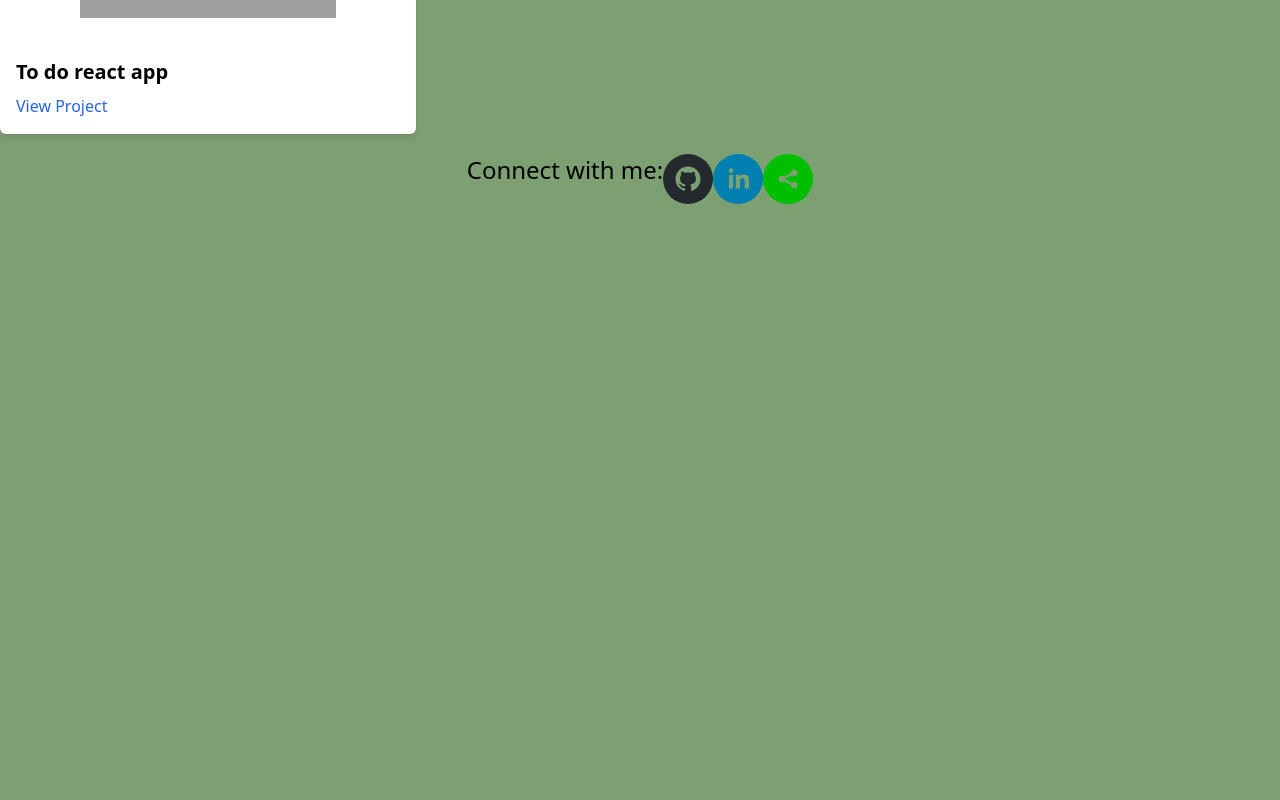
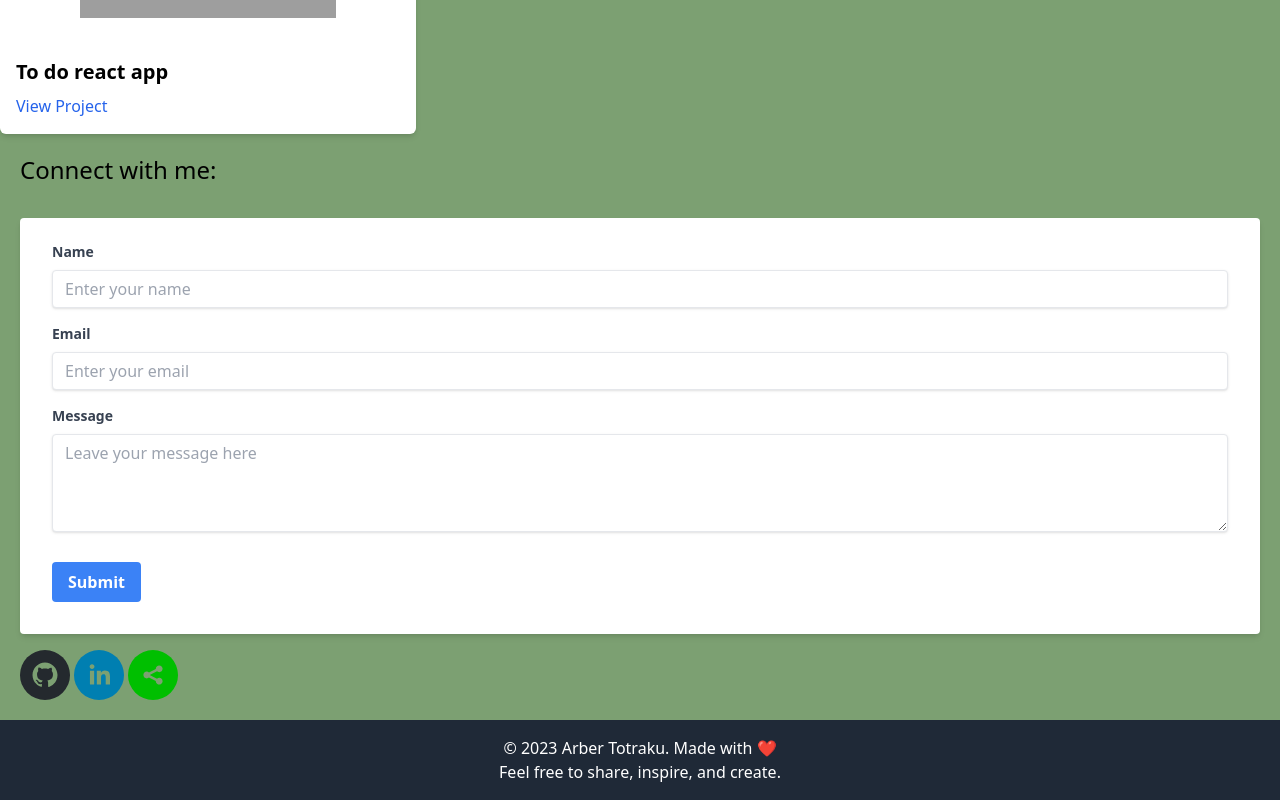
Before and after one commit to ArberTotraku/portofolio, a React (Create React App) app: page / in a window 1280 px wide. Shown: the part 3128-3928 px from the top of the page. Before the commit the page ends 3352 px from the top, so only its background shows below. Built offline with nearby package versions, Linux system fonts and the light colour scheme; grey boxes are pictures that could not be loaded.

Commit message:
almost there :D ,added Contact form

```diff
--- a/src/App.jsx
+++ b/src/App.jsx
@@ -1,10 +1,11 @@
 import React from "react";
 import About from "./pages/About.jsx";
-import Footer from "./pages/Contact.jsx";
+import Footer from "./pages/Footer.jsx";
 import Projects from "./pages/Projects.jsx";
 import "./App.css";
 import Header from "./pages/Header.jsx";
 import Nav from "../src/components/Hamburger.jsx";
+import Contact from "./pages/Contact.jsx"
 // import HamburgerMenu from './components/HamburgerMenu.jsx'
 // import Navbar from './pages/Navbar.jsx'
 const App = () => {
@@ -17,6 +18,7 @@ const App = () => {
       <Header />
       <About />
       <Projects />
+      <Contact/>
       <Footer />
     </div>
   );
--- /dev/null
+++ b/src/components/Form.jsx
@@ -0,0 +1,90 @@
+import React, { useState } from 'react';
+
+function Form() {
+  const [formData, setFormData] = useState({
+    name: '',
+    email: '',
+    message: '', // Add a message field to the form data
+  });
+  const [message, setMessage] = useState(''); // State for displaying a message
+
+  const handleChange = (e) => {
+    const { name, value } = e.target;
+    setFormData({
+      ...formData,
+      [name]: value,
+    });
+  };
+
+  const handleSubmit = (e) => {
+    e.preventDefault();
+    // You can perform form submission logic here
+    // For this example, let's just set a success message
+    setMessage('Form submitted successfully!');
+  };
+
+  return (
+    <div className="container mx-auto mt-8">
+      <form onSubmit={handleSubmit} className="bg-white shadow-md rounded px-8 pt-6 pb-8 mb-4">
+        <div className="mb-4">
+          <label className="block text-gray-700 text-sm font-bold mb-2" htmlFor="name">
+            Name
+          </label>
+          <input
+            className="shadow appearance-none border rounded w-full py-2 px-3 text-gray-700 leading-tight focus:outline-none focus:shadow-outline"
+            id="name"
+            type="text"
+            name="name"
+            value={formData.name}
+            onChange={handleChange}
+            placeholder="Enter your name"
+          />
+        </div>
+        <div className="mb-4">
+          <label className="block text-gray-700 text-sm font-bold mb-2" htmlFor="email">
+            Email
+          </label>
+          <input
+            className="shadow appearance-none border rounded w-full py-2 px-3 text-gray-700 leading-tight focus:outline-none focus:shadow-outline"
+            id="email"
+            type="email"
+            name="email"
+            value={formData.email}
+            onChange={handleChange}
+            placeholder="Enter your email"
+          />
+        </div>
+        <div className="mb-6">
+          <label className="block text-gray-700 text-sm font-bold mb-2" htmlFor="message">
+            Message
+          </label>
+          <textarea
+            className="shadow appearance-none border rounded w-full py-2 px-3 text-gray-700 leading-tight focus:outline-none focus:shadow-outline"
+            id="message"
+            name="message"
+            value={formData.message}
+            onChange={handleChange}
+            placeholder="Leave your message here"
+            rows="4"
+          />
+        </div>
+        <div className="flex items-center justify-between">
+          <button
+            className="bg-blue-500 hover:bg-blue-700 text-white font-bold py-2 px-4 rounded focus:outline-none focus:shadow-outline"
+            type="submit"
+          >
+            Submit
+          </button>
+        </div>
+      </form>
+      {message && ( // Display message only when it's not empty
+        <div className="bg-green-100 border border-green-400 text-green-700 px-4 py-3 rounded relative mt-4" role="alert">
+          <strong className="font-bold">Success!</strong>
+          <span className="block sm:inline ml-2">{message}</span>
+        </div>
+      )}
+    </div>
+  );
+}
+
+export default Form;
--- a/src/pages/About.jsx
+++ b/src/pages/About.jsx
@@ -13,16 +13,13 @@ const About = () => {
                         className="w-90 h-90 rounded mx-auto mb-5"
                     />
                     <p className="text-gray-700 text-center">
-                        Hi, I'm Arber Totraku, a passionate full stack web developer with a focus on creating
+                        Hi, I'm Arber Totraku and I live in Berlin, Germany. I am a passionate full stack web developer with a focus on creating
                         user-friendly and visually appealing web applications. I have a
                         strong background in HTML, CSS, JavaScript, and modern web
                         technologies.
                     </p>
                     <p className="text-gray-700 text-center mt-4">
-                        In my free time, I enjoy coding, exploring new technologies, and
-                        contributing to open-source projects. I'm dedicated to delivering
-                        high-quality software solutions to meet the needs of clients and
-                        users.
+                        In my free time, I enjoy traveling, swimming and playing chess. So if you think that you're better than me in chess, you are absolutely right. I am also a big fan of espresso. I think that espresso has the magic to turn coffee into code.
                     </p>
                 </div>
             </div>
--- a/src/pages/Contact.jsx
+++ b/src/pages/Contact.jsx
@@ -1,10 +1,12 @@
 import React from 'react'
 import { SocialIcon } from 'react-social-icons'
+import Form from '../components/Form.jsx'
 
 const Footer = () => {
   return (
-    <div className='flex justify-center m5-3 p-5'>
+    <div className='justify-center m5-3 p-5'>
         <h1 className='text-2xl bold'>Connect with me:</h1>
+        <Form/>
 <span> <SocialIcon url='https://github.com/arbertotraku' target='_blank'/> </span>
 <span> <SocialIcon url='https://linkedin.com/in/arbertotraku 'target='_blank'/> </span>
 <span> <SocialIcon url='https://wa.me/004917630460502' target='_blank'/> </span>
--- /dev/null
+++ b/src/pages/Footer.jsx
@@ -0,0 +1,12 @@
+import React from 'react';
+
+function Footer() {
+  return (
+    <footer className="bg-gray-800 text-white p-4 text-center">
+      <p>&copy; 2023 Arber Totraku. Made with ❤️</p>
+      <p>Feel free to share, inspire, and create.</p>
+    </footer>
+  );
+}
+
+export default Footer;
```
